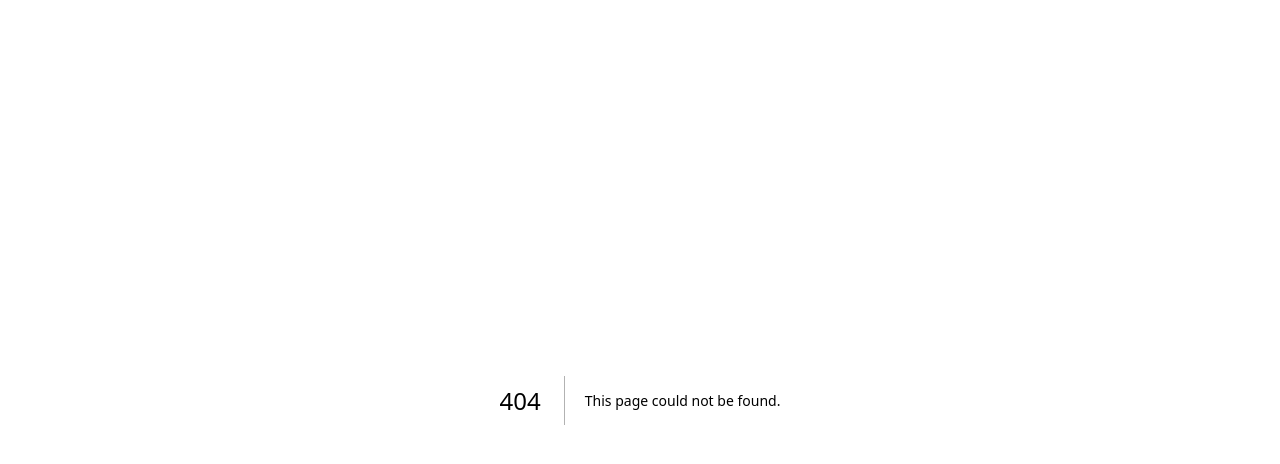
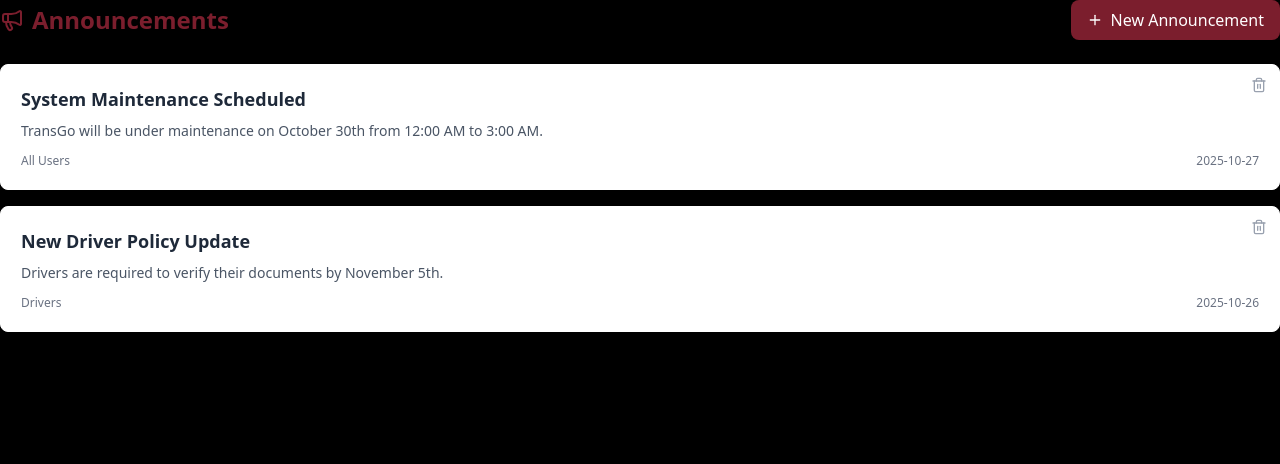
Before and after one commit to ABABUOTURI/TransGo, a Next.js app: page /admin/announcements in a window 1280 px wide. Before the commit this address had no page. Shown: the top 464 px of the page. Built offline with nearby package versions, Linux system fonts and the light colour scheme.

Commit message:
add the announcements page

```diff
--- /dev/null
+++ b/src/app/admin/announcements/page.tsx
@@ -0,0 +1,98 @@
+"use client";
+
+import { useState } from "react";
+import { Megaphone, Plus, Trash2 } from "lucide-react";
+import AnnouncementForm from "../components/AnnouncementForm";
+
+export default function AnnouncementsPage() {
+  const [showForm, setShowForm] = useState(false);
+
+  // Dummy announcements data
+  const [announcements, setAnnouncements] = useState([
+    {
+      id: 1,
+      title: "System Maintenance Scheduled",
+      message:
+        "TransGo will be under maintenance on October 30th from 12:00 AM to 3:00 AM.",
+      date: "2025-10-27",
+      audience: "All Users",
+    },
+    {
+      id: 2,
+      title: "New Driver Policy Update",
+      message: "Drivers are required to verify their documents by November 5th.",
+      date: "2025-10-26",
+      audience: "Drivers",
+    },
+  ]);
+
+  const handleAddAnnouncement = (newAnnouncement: any) => {
+    setAnnouncements((prev) => [
+      { ...newAnnouncement, id: prev.length + 1 },
+      ...prev,
+    ]);
+    setShowForm(false);
+  };
+
+  const handleDelete = (id: number) => {
+    setAnnouncements((prev) => prev.filter((a) => a.id !== id));
+  };
+
+  return (
+    <div className="space-y-6">
+      {/* Header */}
+      <div className="flex justify-between items-center">
+        <h1 className="text-2xl font-semibold text-[#7B1E2D] flex items-center gap-2">
+          <Megaphone className="w-6 h-6" /> Announcements
+        </h1>
+        <button
+          onClick={() => setShowForm(true)}
+          className="flex items-center gap-2 bg-[#7B1E2D] text-white px-4 py-2 rounded-lg hover:bg-[#641824] transition"
+        >
+          <Plus className="w-4 h-4" /> New Announcement
+        </button>
+      </div>
+
+      {/* Announcements List */}
+      <div className="grid gap-4">
+        {announcements.length === 0 ? (
+          <p className="text-gray-500 text-center py-8">
+            No announcements found.
+          </p>
+        ) : (
+          announcements.map((a) => (
+            <div
+              key={a.id}
+              className="bg-white shadow-sm border rounded-lg p-5 hover:shadow-md transition relative"
+            >
+              <button
+                onClick={() => handleDelete(a.id)}
+                className="absolute top-3 right-3 text-gray-400 hover:text-red-600"
+              >
+                <Trash2 className="w-4 h-4" />
+              </button>
+
+              <h3 className="font-semibold text-lg text-gray-800">
+                {a.title}
+              </h3>
+              <p className="text-sm text-gray-600 mt-2">{a.message}</p>
+
+              <div className="flex justify-between items-center mt-3 text-xs text-gray-500">
+                <span>{a.audience}</span>
+                <span>{a.date}</span>
+              </div>
+            </div>
+          ))
+        )}
+      </div>
+
+      {/* Modal Form */}
+      {showForm && (
+        <AnnouncementForm
+          onClose={() => setShowForm(false)}
+          onSubmit={handleAddAnnouncement}
+        />
+      )}
+    </div>
+  );
+}
```
